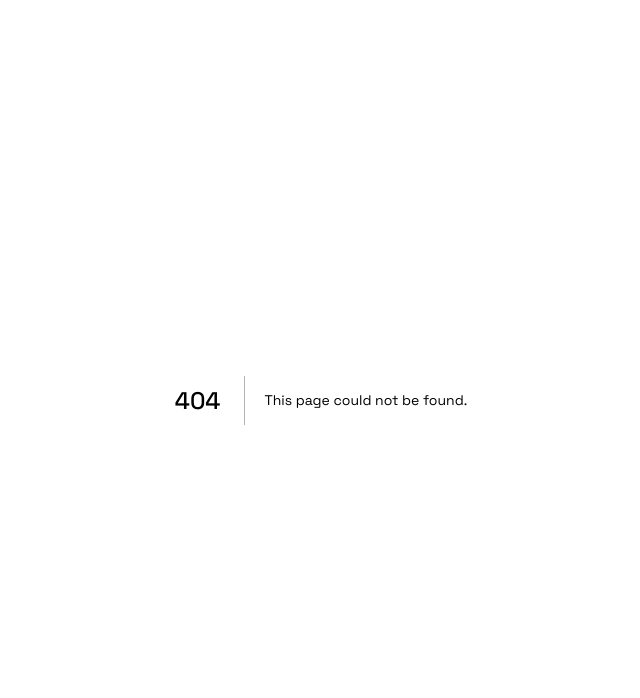
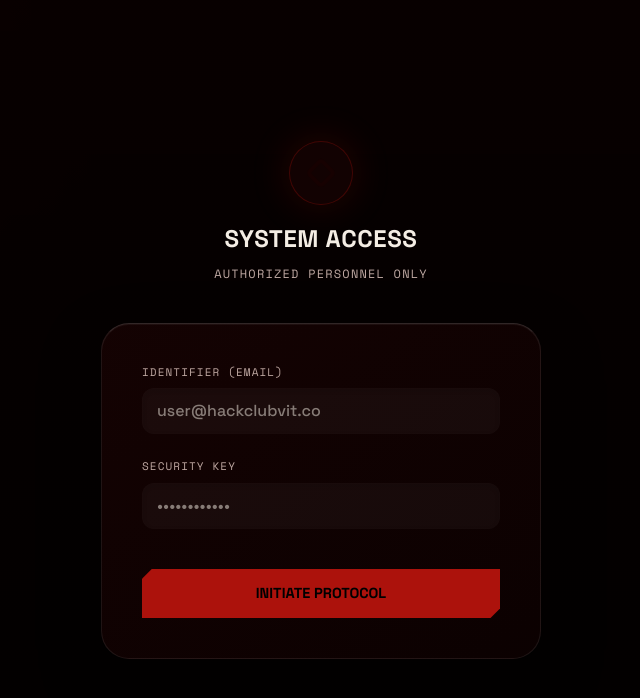
Before and after one commit to HackclubVIT/hc-recruitment-platform, a Next.js app: page /login in a window 1280 px wide. Before the commit this address had no page. Shown: the top 698 px of the page, without its empty margins (319-959 px from the left). Built offline with nearby package versions, Linux system fonts and the light colour scheme.

Commit message:
feat: authentication and login pages

```diff
--- /dev/null
+++ b/app/api/auth/login/route.ts
@@ -0,0 +1,70 @@
+import { NextResponse } from "next/server"
+import bcrypt from "bcryptjs"
+import prisma from "@/lib/db"
+import { signToken } from "@/lib/auth"
+
+export async function POST(req: Request) {
+  try {
+    const { email, password } = await req.json()
+
+    if (!email || !password) {
+      return NextResponse.json(
+        { error: "Email and password are required" },
+        { status: 400 }
+      )
+    }
+
+    const user = await prisma.user.findUnique({
+      where: { email },
+    })
+
+    if (!user) {
+      return NextResponse.json(
+        { error: "Invalid credentials" },
+        { status: 401 }
+      )
+    }
+
+    const isPasswordValid = await bcrypt.compare(password, user.password)
+
+    if (!isPasswordValid) {
+      return NextResponse.json(
+        { error: "Invalid credentials" },
+        { status: 401 }
+      )
+    }
+
+    // Generate JWT
+    const token = await signToken({
+      id: user.id,
+      email: user.email,
+      role: user.role,
+      departments: user.departments,
+    })
+
+    // Create response and set cookie
+    const response = NextResponse.json(
+      {
+        message: "Logged in successfully",
+        user: { id: user.id, email: user.email, role: user.role }
+      },
+      { status: 200 }
+    )
+
+    response.cookies.set("session", token, {
+      httpOnly: true,
+      secure: process.env.NODE_ENV === "production",
+      sameSite: "lax",
+      maxAge: 7 * 24 * 60 * 60, // 7 days
+      path: "/",
+    })
+
+    return response
+  } catch (error) {
+    console.error("Login error:", error)
+    return NextResponse.json(
+      { error: "Internal server error" },
+      { status: 500 }
+    )
+  }
+}
--- /dev/null
+++ b/app/api/auth/logout/route.ts
@@ -0,0 +1,12 @@
+import { NextResponse } from "next/server"
+
+export async function POST() {
+  const response = NextResponse.json(
+    { message: "Logged out successfully" },
+    { status: 200 }
+  )
+
+  response.cookies.delete("session")
+
+  return response
+}
--- /dev/null
+++ b/app/login/page.tsx
@@ -0,0 +1,109 @@
+"use client"
+
+import React, { useState } from "react"
+import { useRouter } from "next/navigation"
+import { Card } from "@/components/ui/Card"
+import { Button } from "@/components/ui/Button"
+import { Input } from "@/components/ui/Input"
+import { DiamondIcon } from "@/components/ui/Icons"
+
+export default function LoginPage() {
+  const router = useRouter()
+  const [email, setEmail] = useState("")
+  const [password, setPassword] = useState("")
+  const [loading, setLoading] = useState(false)
+  const [error, setError] = useState("")
+
+  const handleLogin = async (e: React.FormEvent) => {
+    e.preventDefault()
+    setLoading(true)
+    setError("")
+
+    try {
+      const res = await fetch("/api/auth/login", {
+        method: "POST",
+        headers: { "Content-Type": "application/json" },
+        body: JSON.stringify({ email, password }),
+      })
+
+      const data = await res.json()
+
+      if (!res.ok) {
+        throw new Error(data.error || "Failed to login")
+      }
+
+      if (data.user.role === "ADMIN") router.push("/admin/dashboard")
+      else if (data.user.role === "RECRUITER") router.push("/recruiter/dashboard")
+      else router.push("/panel/dashboard")
+
+    } catch (err: any) {
+      setError(err.message)
+    } finally {
+      setLoading(false)
+    }
+  }
+
+  return (
+    <div className="min-h-screen bg-login flex items-center justify-center p-6">
+      <div className="w-full max-w-[440px] animate-[rise_0.6s_cubic-bezier(0.2,0.8,0.2,1)]">
+
+        <div className="flex flex-col items-center mb-10 gap-4">
+          <div className="w-16 h-16 rounded-full bg-[#120202] border border-[#ac120c]/30 flex items-center justify-center shadow-[0_0_40px_rgba(172,18,12,0.2)]">
+            <DiamondIcon className="text-[#ac120c] w-6 h-6 animate-[pulse-scale_2s_infinite]" />
+          </div>
+          <div className="text-center">
+            <h1 className="font-display font-black text-[24px] text-[#f4ede4] tracking-wide">
+              SYSTEM ACCESS
+            </h1>
+            <p className="font-mono text-[#bfa8a2] text-[12px] uppercase tracking-[0.1em] mt-2">
+              Authorized Personnel Only
+            </p>
+          </div>
+        </div>
+
+        <Card className="p-8 sm:p-10">
+          <form onSubmit={handleLogin} className="flex flex-col gap-6">
+            {error && (
+              <div className="bg-[#ac120c]/10 border border-[#ac120c]/50 text-[#ac120c] p-4 rounded-lg text-sm font-medium">
+                {error}
+              </div>
+            )}
+
+            <div className="flex flex-col gap-2">
+              <label className="font-mono text-[11px] text-[#bfa8a2] uppercase tracking-widest">
+                Identifier (Email)
+              </label>
+              <Input
+                type="email"
+                value={email}
+                onChange={(e) => setEmail(e.target.value)}
+                placeholder="user@hackclubvit.co"
+                required
+              />
+            </div>
+
+            <div className="flex flex-col gap-2">
+              <label className="font-mono text-[11px] text-[#bfa8a2] uppercase tracking-widest">
+                Security Key
+              </label>
+              <Input
+                type="password"
+                value={password}
+                onChange={(e) => setPassword(e.target.value)}
+                placeholder="••••••••••••"
+                required
+              />
+            </div>
+
+            <div className="mt-4 flex justify-end">
+              <Button type="submit" variant="cta" disabled={loading} className="w-full justify-center">
+                {loading ? "AUTHENTICATING..." : "INITIATE PROTOCOL"}
+              </Button>
+            </div>
+          </form>
+        </Card>
+
+      </div>
+    </div>
+  )
+}
```
